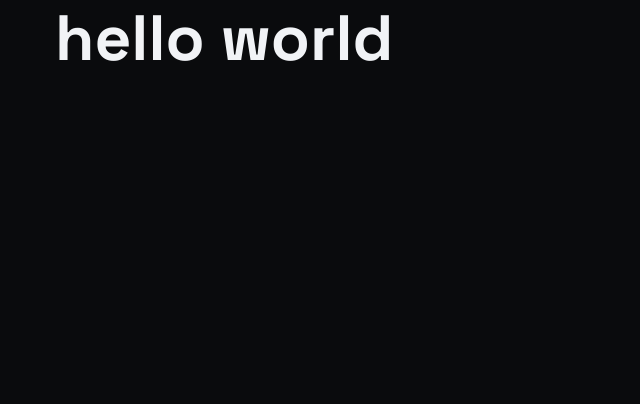
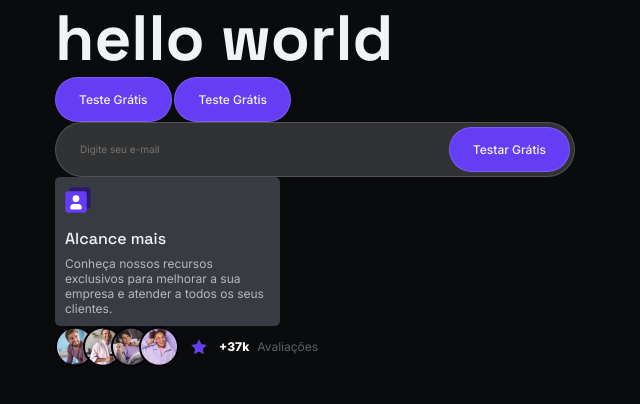
Before and after one commit to menesesdev/CloudBoost, a plain HTML site: page index.html in a window 1280 px wide. Shown: the whole page, without its empty margins (0-640 px from the left). Drawn offline with Linux system fonts and the light colour scheme.

Commit message:
Criando componentes reutilizáveis

```diff
--- a/index.html
+++ b/index.html
@@ -16,6 +16,31 @@
   <body>
     <div class="container">
       <h1>hello world</h1>
+      <a href="#" class="btn-primary">Teste Grátis</a>
+      <button class="btn-primary">Teste Grátis</button>
+
+      <form action="" class="form-email">
+        <input type="email" placeholder="Digite seu e-mail" />
+        <button type="submit" class="btn-primary">Testar Grátis</button>
+      </form>
+
+      <div class="card-recurso">
+        <div class="icon">
+          <img src="./img/icon-alcance-mais.svg" alt="Ícone de alcance" />
+        </div>
+        <H5>Alcance mais</H5>
+        <p>
+          Conheça nossos recursos exclusivos para melhorar a sua empresa e atender a todos os seus clientes.
+        </p>
+      </div>
+      <div class="reviews">
+        <img src="./img/users.png" alt="Usuários">
+        <div class="qtd-reviews">
+          <img src="./img/icon-star.svg" alt="Estrelas">
+          <span>+37k</span>
+          <p>Avaliações</p>
+        </div>
+      </div>
     </div>
   </body>
 </html>
--- /dev/null
+++ b/scss/_components.scss
@@ -0,0 +1,78 @@
+.btn-primary {
+  border-radius: 100px;
+  border: 1px solid rgba(255, 255, 255, 0.16);
+  background: $purple-10;
+  display: inline-block;
+  padding: 14px 23px;
+  font-family: "Inter", sans-serif;
+  font-size: 1.2rem;
+  color: $gray-100;
+  font-weight: 500;
+  transition: background 0.4s ease;
+  &:hover {
+    background: $purple-20;
+    cursor: pointer;
+  }
+}
+
+.form-email {
+  max-width: 520px;
+  border-radius: 100px;
+  border: 1px solid rgba(255, 255, 255, 0.16);
+  background: rgba(255, 255, 255, 0.16);
+  padding: 4px 4px 4px 2.4rem;
+  display: flex;
+  width: 100%;
+  gap: 1.6rem;
+  align-items: center;
+  input {
+    all: unset;
+    flex: 1;
+    border: none;
+  }
+}
+
+.card-recurso {
+  max-width: 225px;
+  width: 100%;
+  padding: 10px;
+  background: $gray-800;
+  border-radius: 5px;
+  .icon {
+    margin-bottom: 16px;
+  }
+  h5 {
+    font-size: 1.6rem;
+    font-weight: 500;
+    margin-bottom: 8px;
+  }
+  p {
+    color: $gray-400;
+    font-size: 1.2rem;
+  }
+}
+
+.reviews {
+  display: flex;
+  align-items: center;
+  img {
+    margin-right: 10px;
+  }
+  .qtd-reviews {
+    display: flex;
+    align-items: center;
+    font-size: 1.2rem;
+    color: $gray-400;
+    span {
+      font-weight: 800;
+      margin-right: 8px;
+    }
+    img {
+      width: 20px;
+      height: 20px;
+    }
+    p {
+      color: $gray-700;
+    }
+  }
+}
--- a/scss/main.scss
+++ b/scss/main.scss
@@ -3,3 +3,4 @@
 @import 'grid';
 @import 'home';
 @import 'typograph';
+@import 'components';
```
Also changed, not shown: css/main.min.css, 1 other file.
